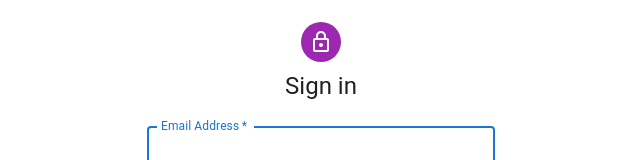
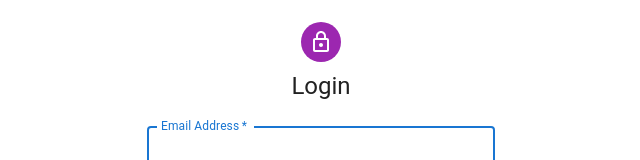
Before and after one commit to Jidanur/delivery-manager, a React (Vite) app in the folder frontend/: page / in a window 1280 px wide. Shown: the part 146-306 px from the top of the page, without its empty margins (319-959 px from the left). Built offline with nearby package versions, Linux system fonts and the light colour scheme.

Commit message:
fukumean

```diff
--- a/frontend/src/components/Login.tsx
+++ b/frontend/src/components/Login.tsx
@@ -19,7 +19,7 @@ function Login() {
 
   const handleSubmit = (e: React.FormEvent) => {
     e.preventDefault();
-    // Handle login logic here
+    //TODO: Handle login logic here
     console.log("Email:", email);
     console.log("Password:", password);
   };
@@ -38,7 +38,7 @@ function Login() {
           <LockOutlinedIcon />
         </Avatar>
         <Typography component="h1" variant="h5">
-          Sign in
+          {"Login"}
         </Typography>
         <Box component="form" onSubmit={handleSubmit} noValidate sx={{ mt: 1 }}>
           <TextField
@@ -75,12 +75,12 @@ function Login() {
             variant="contained"
             sx={{ mt: 3, mb: 2 }}
           >
-            Sign In
+            {"Sign In"}
           </Button>
           <Grid2 container spacing={8}>
             <Grid2>
               <Link href="#" variant="body2">
-                Forgot password?
+                {"Forgot password?"}
               </Link>
             </Grid2>
             <Grid2>
```
